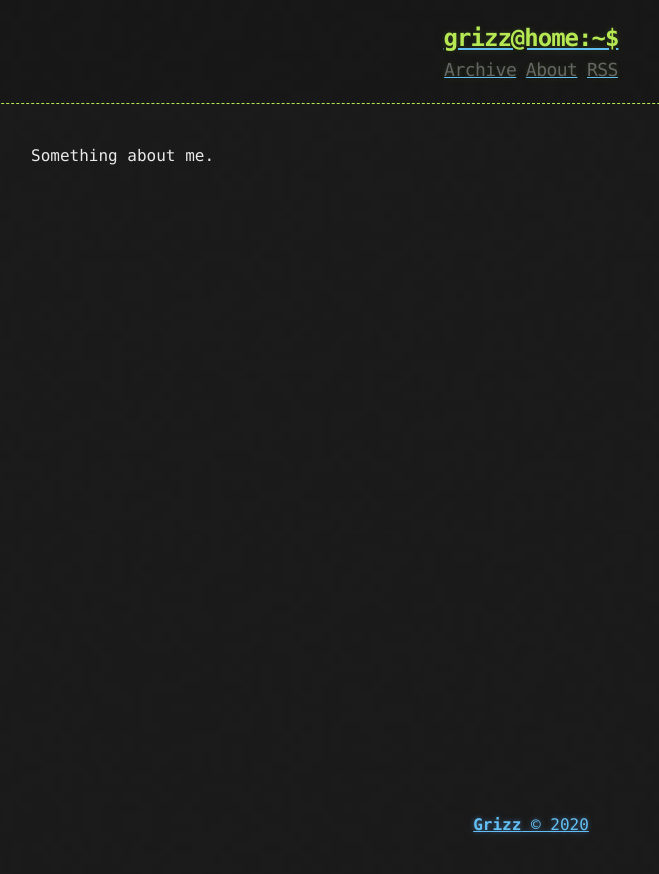
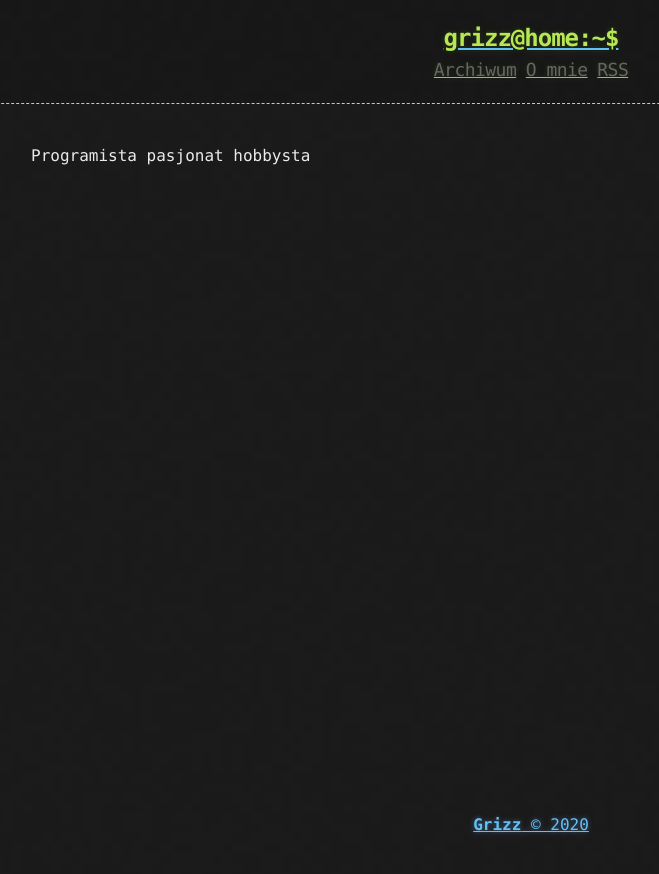
Before and after one commit to tomekbielaszewski/tomekbielaszewski.github.io, a Jekyll site: the page built from about.md, in a window 1280 px wide. Shown: the top 874 px of the page, without its empty margins (109-768 px from the left). Built offline with Jekyll 4.4.1, drawn with Linux system fonts in a browser that asks for light colours.

Commit message:
polish translation

```diff
--- a/_includes/links.html
+++ b/_includes/links.html
@@ -1,3 +1,3 @@
-<a href="{{ "/archive" | prepend: site.baseurl | replace: '//', '/' }}"><h2 class="header-link">Archive</h2></a>
-<a href="{{ "/about" | prepend: site.baseurl | replace: '//', '/' }}"><h2 class="header-link">About</h2></a>
+<a href="{{ "/archive" | prepend: site.baseurl | replace: '//', '/' }}"><h2 class="header-link">Archiwum</h2></a>
+<a href="{{ "/about" | prepend: site.baseurl | replace: '//', '/' }}"><h2 class="header-link">O mnie</h2></a>
 <a href="{{ "/atom.xml" | prepend: site.baseurl | replace: '//', '/' }}"><h2 class="header-link">RSS</h2></a>
--- a/about.md
+++ b/about.md
@@ -1,6 +1,6 @@
 ---
 layout: page
-title: About
+title: O mnie
 ---
 
-Something about me.
+Programista pasjonat hobbysta
```
Also changed, not shown: archive.md (+2 -2 lines).
